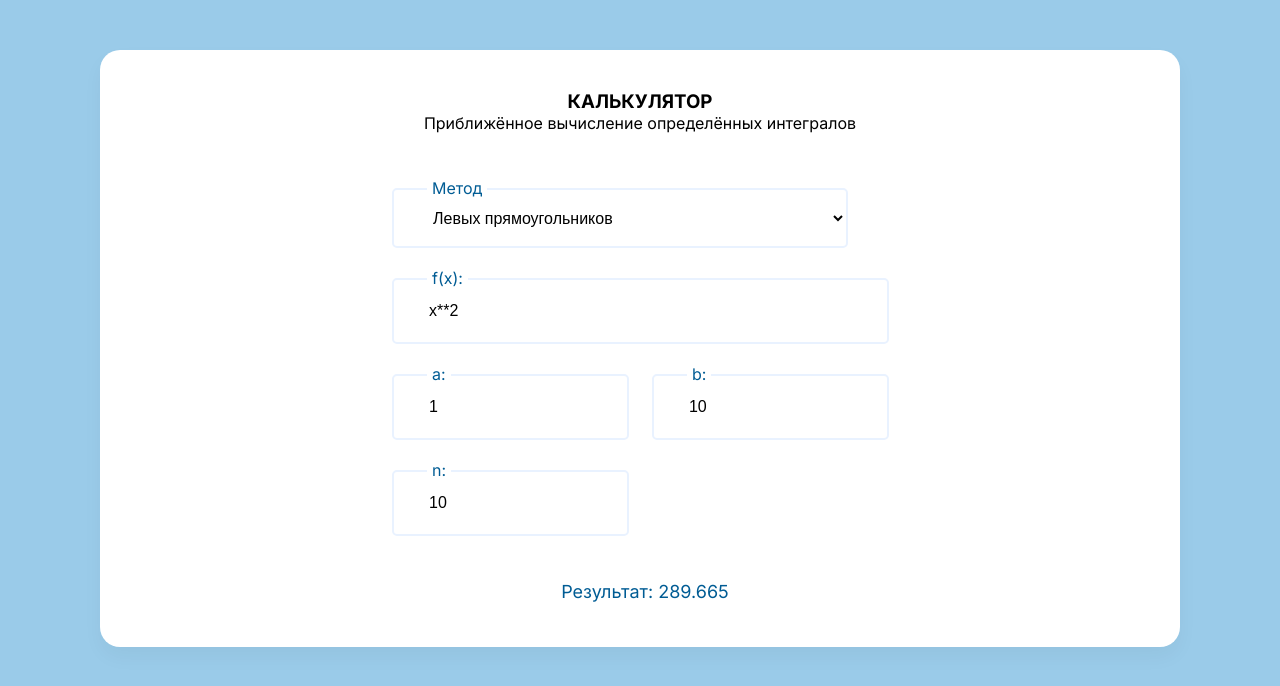
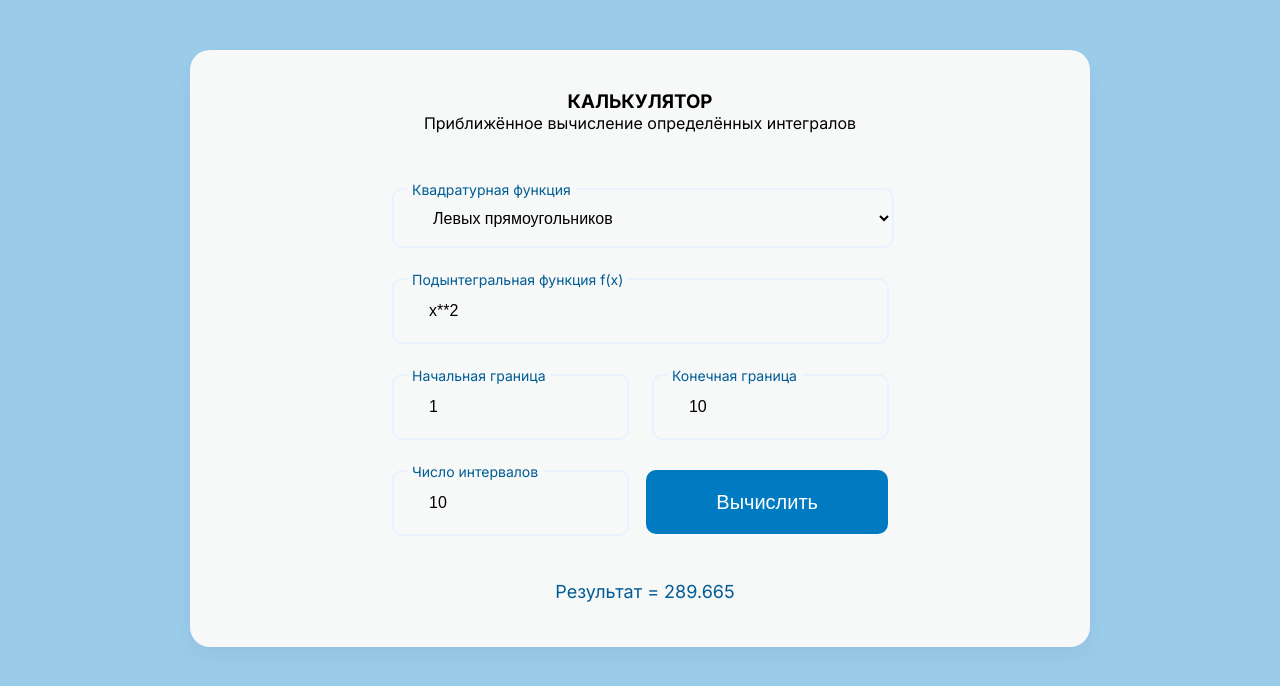
Before and after one commit to Suyukee/define-integral, a React (Create React App) app: page / in a window 1280 px wide. Shown: the top 686 px of the page. Built offline with nearby package versions, Linux system fonts and the light colour scheme; the HTML template or start-up script is replaced by a standard one.

Commit message:
Доработан интерфейс, добавлена кнопка

```diff
--- a/src/App.js
+++ b/src/App.js
@@ -22,7 +22,7 @@ function App() {
 
         <form>
           <div className="method">
-            <p>Метод</p>
+            <p>Квадратурная функция</p>
             <select>
               <option value={1}>Левых прямоугольников</option>
               <option value={2}>Правых прямоугольников</option>
@@ -30,7 +30,7 @@ function App() {
           </div>
 
           <div className="func">
-            <p>f(x):</p>
+            <p>Подынтегральная функция f(x)</p>
             <input
               type="text"
               required
@@ -41,7 +41,7 @@ function App() {
 
           <div className="limit">
             <div className="limit-a">
-              <p>a:</p>
+              <p>Начальная граница</p>
               <input
                 type="number"
                 required
@@ -51,7 +51,7 @@ function App() {
             </div>
 
             <div className="limit-b">
-              <p>b:</p>
+              <p>Конечная граница</p>
               <input
                 type="number"
                 required
@@ -61,8 +61,12 @@ function App() {
             </div>
           </div>
 
+          <div className="num-btn">
+
             <div className="num">
-            <p>n:</p>
+
+              <p>Число интервалов</p>
+
               <input
                 type="number"
                 required
@@ -70,6 +74,16 @@ function App() {
                 onChange={(e) => setNum(e.target.value)}
               />
             </div>
+
+
+            <div className="btn">
+              <button>
+                Вычислить
+              </button>
+            </div>
+
+          </div>
+
 
           {/* <div className="float">
             <p>Знаков после запятой:</p>
@@ -89,7 +103,7 @@ function App() {
             <LeftRectangle f={func} a={limitA} b={limitB} n={num} />
           </div> */}
 
-          <p className="result">Результат: { result }</p>
+          <p className="result">Результат = { result }</p>
 
         </form>
 
--- a/src/index.scss
+++ b/src/index.scss
@@ -12,10 +12,10 @@ p{
 }
 
 .wrapper {
-  background-color: #fff;
+  background-color: #f7f8f8;
   box-shadow: 0 10px 20px rgba(0, 0, 0, 0.04);
   border-radius: 20px;
-  max-width: 1080px;
+  max-width: 900px;
   margin: 50px auto;
 }
 
@@ -30,27 +30,26 @@ header {
   padding: 40px;
 
   p {
-    margin: 0;
-    margin-left: 15px;
+    margin: 3px;
+    margin-left: -5px;
     padding: 5px;
     position: absolute;
     color: rgb(0, 92, 148);
-    background-color: #fff;
+    background-color: #f7f8f8;
+    font-size: 14px;
   }
 
-  .limit {
+  .limit,
+  .num-btn {
     width: 100%;
     display: flex;
     justify-content: space-between;
 
     .limit-a,
-    .limit-b {
+    .limit-b,
+    .num{
       width: 43%;
     }
-  }
-
-  .num {
-    width: 43%;
   }
 
   .result {
@@ -74,8 +73,33 @@ select {
   margin-left: -20px;
 
   border: 2px solid #e9f2ff;
-  border-radius: 5px;
-  background-color:#fff;
+  border-radius: 10px;
+  background-color:#f7f8f8;
+  color: #000;
+}
+
+select {
+  width: 110%;
+}
+
+input {
+  appearance: textfield;
+}
+
+.btn {
+  width: 53%;
+}
+
+button {
+  height: 64px;
+  width: 100%;
+  font-size: 20px;
+  margin: 15px 20px;
+
+  border: none;
+  border-radius: 10px;
+  background-color:#007bc1;
+  color: #fff;
 }
 
 option:checked {
```
Lines whose indentation alone changed are shown as unchanged.
